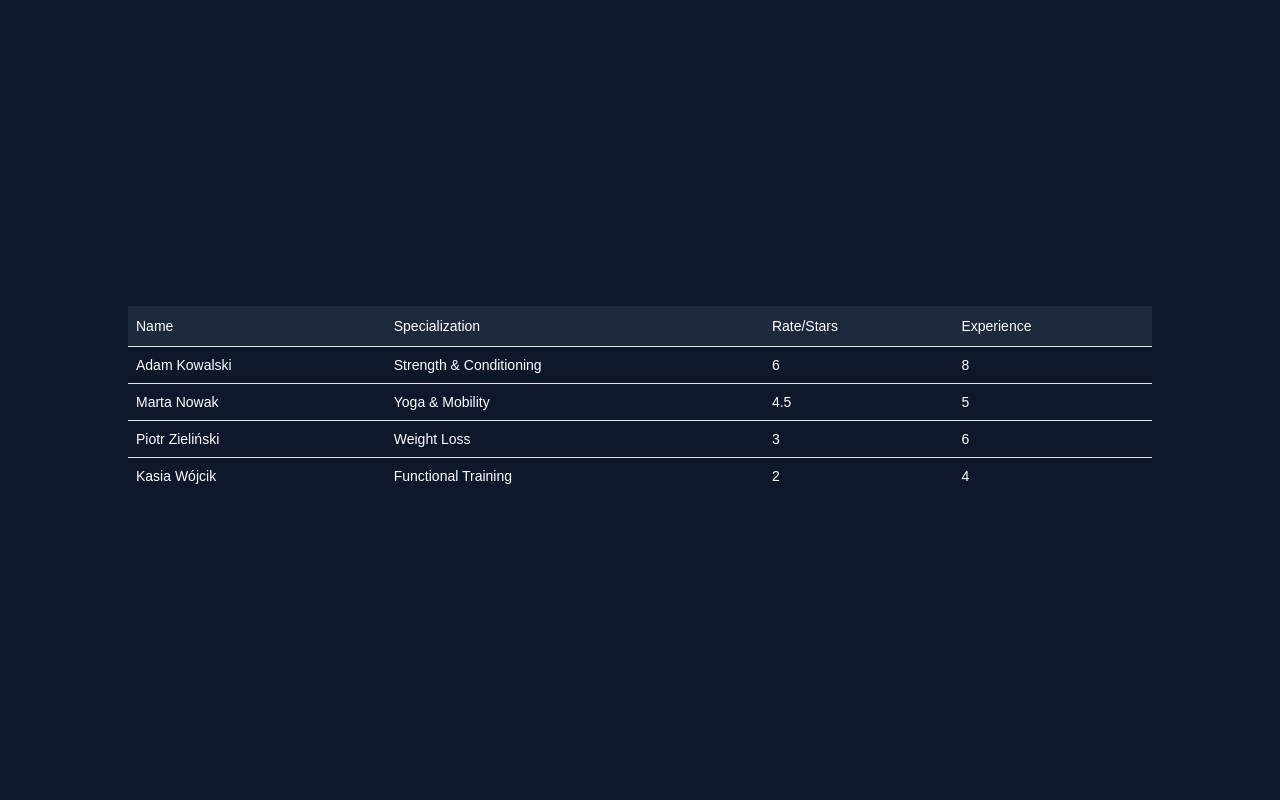
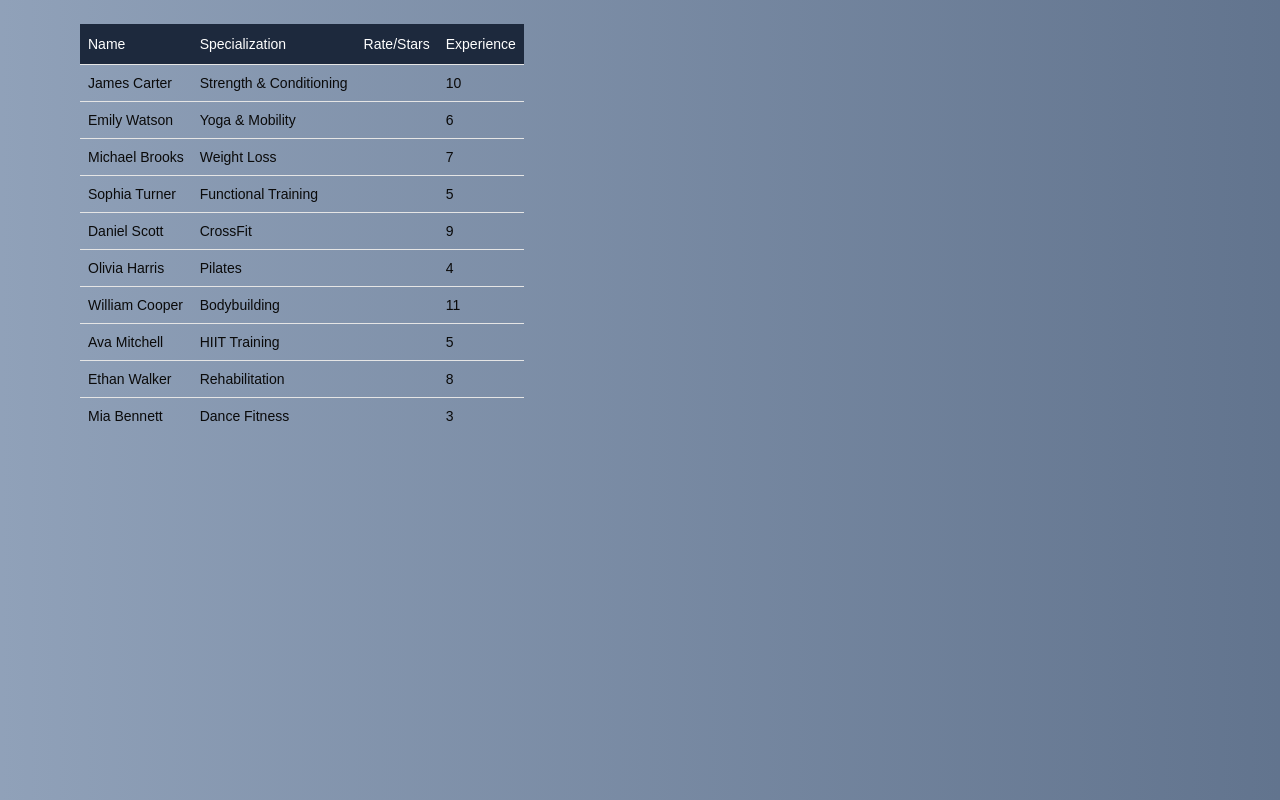
Before and after one commit to fryderyk1991/trainly, a React (Vite) app: page / in a window 1280 px wide. Built offline with nearby package versions, Linux system fonts and the light colour scheme; data requests are answered from the project's data file.

Commit message:
feat: add card && change data in json

```diff
--- a/db.json
+++ b/db.json
@@ -2,31 +2,83 @@
   "trainers": [
     {
       "id": 1,
-      "name": "Adam Kowalski",
+      "name": "James Carter",
       "specialization": "Strength & Conditioning",
-      "experience": 8,
-      "stars" : 6
+      "experience": 10,
+      "rating": 4.8,
+      "image": "https://images.unsplash.com/photo-1558611848-73f7eb4001ab"
     },
     {
       "id": 2,
-      "name": "Marta Nowak",
+      "name": "Emily Watson",
       "specialization": "Yoga & Mobility",
-      "experience": 5,
-      "stars" : 4.5
+      "experience": 6,
+      "rating": 4.6,
+      "image": "https://images.unsplash.com/photo-1518611012118-fab752c1e2d9"
     },
     {
       "id": 3,
-      "name": "Piotr Zieliński",
+      "name": "Michael Brooks",
       "specialization": "Weight Loss",
-      "experience": 6,
-      "stars" : 3
+      "experience": 7,
+      "rating": 4.3,
+      "image": "https://images.unsplash.com/photo-1534367610401-9f5ed68180aa"
     },
     {
       "id": 4,
-      "name": "Kasia Wójcik",
+      "name": "Sophia Turner",
       "specialization": "Functional Training",
+      "experience": 5,
+      "rating": 4.1,
+      "image": "https://images.unsplash.com/photo-1526401485004-2aa7f3b1c1b9"
+    },
+    {
+      "id": 5,
+      "name": "Daniel Scott",
+      "specialization": "CrossFit",
+      "experience": 9,
+      "rating": 4.7,
+      "image": "https://images.unsplash.com/photo-1594737625785-cb8c64d7c9a7"
+    },
+    {
+      "id": 6,
+      "name": "Olivia Harris",
+      "specialization": "Pilates",
       "experience": 4,
-      "stars" : 2
+      "rating": 4.5,
+      "image": "https://images.unsplash.com/photo-1517836357463-d25dfeac3438"
+    },
+    {
+      "id": 7,
+      "name": "William Cooper",
+      "specialization": "Bodybuilding",
+      "experience": 11,
+      "rating": 4.9,
+      "image": "https://images.unsplash.com/photo-1579758629938-03607ccdbaba"
+    },
+    {
+      "id": 8,
+      "name": "Ava Mitchell",
+      "specialization": "HIIT Training",
+      "experience": 5,
+      "rating": 4.4,
+      "image": "https://images.unsplash.com/photo-1546484959-f1b9b1c1f7f3"
+    },
+    {
+      "id": 9,
+      "name": "Ethan Walker",
+      "specialization": "Rehabilitation",
+      "experience": 8,
+      "rating": 4.6,
+      "image": "https://images.unsplash.com/photo-1517838277536-f5f99be501cd"
+    },
+    {
+      "id": 10,
+      "name": "Mia Bennett",
+      "specialization": "Dance Fitness",
+      "experience": 3,
+      "rating": 4.2,
+      "image": "https://images.unsplash.com/photo-1506629905607-d405c2a5e1e2"
     }
   ]
 }
--- a/src/App.tsx
+++ b/src/App.tsx
@@ -27,7 +27,7 @@
 
   return (
     <>
-      <div className="bg-slate-900">
+      <div className="min-h-screen bg-gradient-to-r from-slate-400 to-slate-500">
         <Container>
         <TrainerTable trainers={trainersList} />
         </Container>
--- a/src/components/TrainerTable.tsx
+++ b/src/components/TrainerTable.tsx
@@ -10,11 +10,11 @@
 
 type Props = {
   trainers: Trainer[];
-}
+};
 
 const TrainerTable = ({ trainers }: Props) => {
   return (
-   <Table className="text-white ">
+    <Table className="hidden md:block w-full">
       <TableHeader className="bg-slate-800">
         <TableRow>
           <TableHead className="text-white">Name</TableHead>
@@ -25,7 +25,12 @@
       </TableHeader>
       <TableBody>
         {trainers.map((trainer) => (
-                <TableRow key={trainer.id} onClick={() => {console.log(trainer.id)}}>
+          <TableRow
+            key={trainer.id}
+            onClick={() => {
+              console.log(trainer.id);
+            }}
+          >
             <TableCell>{trainer.name}</TableCell>
             <TableCell>{trainer.specialization}</TableCell>
             <TableCell>{trainer.stars}</TableCell>
--- a/src/components/layout/Container.tsx
+++ b/src/components/layout/Container.tsx
@@ -2,7 +2,7 @@
 
 const Container = ({children}: {children: React.ReactNode} ) => {
   return (
-    <div className='h-screen flex justify-center items-center w-[80%] mx-auto'>
+    <div className="max-w-6xl mx-auto px-4 py-6">
         {children}
     </div>
   )
--- /dev/null
+++ b/src/components/ui/card.tsx
@@ -0,0 +1,103 @@
+import * as React from "react"
+
+import { cn } from "@/lib/utils"
+
+function Card({
+  className,
+  size = "default",
+  ...props
+}: React.ComponentProps<"div"> & { size?: "default" | "sm" }) {
+  return (
+    <div
+      data-slot="card"
+      data-size={size}
+      className={cn(
+        "group/card flex flex-col gap-4 overflow-hidden rounded-xl bg-card py-4 text-sm text-card-foreground ring-1 ring-foreground/10 has-data-[slot=card-footer]:pb-0 has-[>img:first-child]:pt-0 data-[size=sm]:gap-3 data-[size=sm]:py-3 data-[size=sm]:has-data-[slot=card-footer]:pb-0 *:[img:first-child]:rounded-t-xl *:[img:last-child]:rounded-b-xl",
+        className
+      )}
+      {...props}
+    />
+  )
+}
+
+function CardHeader({ className, ...props }: React.ComponentProps<"div">) {
+  return (
+    <div
+      data-slot="card-header"
+      className={cn(
+        "group/card-header @container/card-header grid auto-rows-min items-start gap-1 rounded-t-xl px-4 group-data-[size=sm]/card:px-3 has-data-[slot=card-action]:grid-cols-[1fr_auto] has-data-[slot=card-description]:grid-rows-[auto_auto] [.border-b]:pb-4 group-data-[size=sm]/card:[.border-b]:pb-3",
+        className
+      )}
+      {...props}
+    />
+  )
+}
+
+function CardTitle({ className, ...props }: React.ComponentProps<"div">) {
+  return (
+    <div
+      data-slot="card-title"
+      className={cn(
+        "font-heading text-base leading-snug font-medium group-data-[size=sm]/card:text-sm",
+        className
+      )}
+      {...props}
+    />
+  )
+}
+
+function CardDescription({ className, ...props }: React.ComponentProps<"div">) {
+  return (
+    <div
+      data-slot="card-description"
+      className={cn("text-sm text-muted-foreground", className)}
+      {...props}
+    />
+  )
+}
+
+function CardAction({ className, ...props }: React.ComponentProps<"div">) {
+  return (
+    <div
+      data-slot="card-action"
+      className={cn(
+        "col-start-2 row-span-2 row-start-1 self-start justify-self-end",
+        className
+      )}
+      {...props}
+    />
+  )
+}
+
+function CardContent({ className, ...props }: React.ComponentProps<"div">) {
+  return (
+    <div
+      data-slot="card-content"
+      className={cn("px-4 group-data-[size=sm]/card:px-3", className)}
+      {...props}
+    />
+  )
+}
+
+function CardFooter({ className, ...props }: React.ComponentProps<"div">) {
+  return (
+    <div
+      data-slot="card-footer"
+      className={cn(
+        "flex items-center rounded-b-xl border-t bg-muted/50 p-4 group-data-[size=sm]/card:p-3",
+        className
+      )}
+      {...props}
+    />
+  )
+}
+
+export {
+  Card,
+  CardHeader,
+  CardFooter,
+  CardTitle,
+  CardAction,
+  CardDescription,
+  CardContent,
+}
```
Lines whose indentation alone changed are shown as unchanged.
